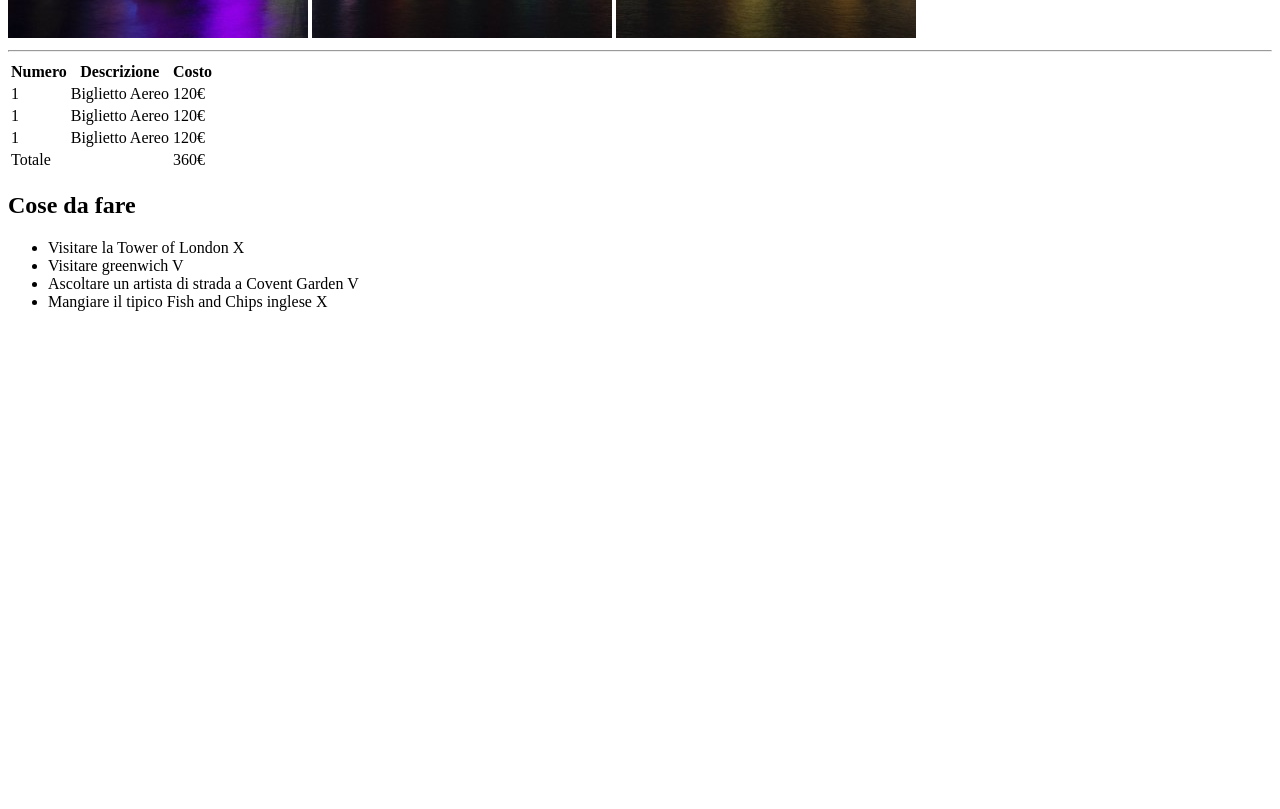
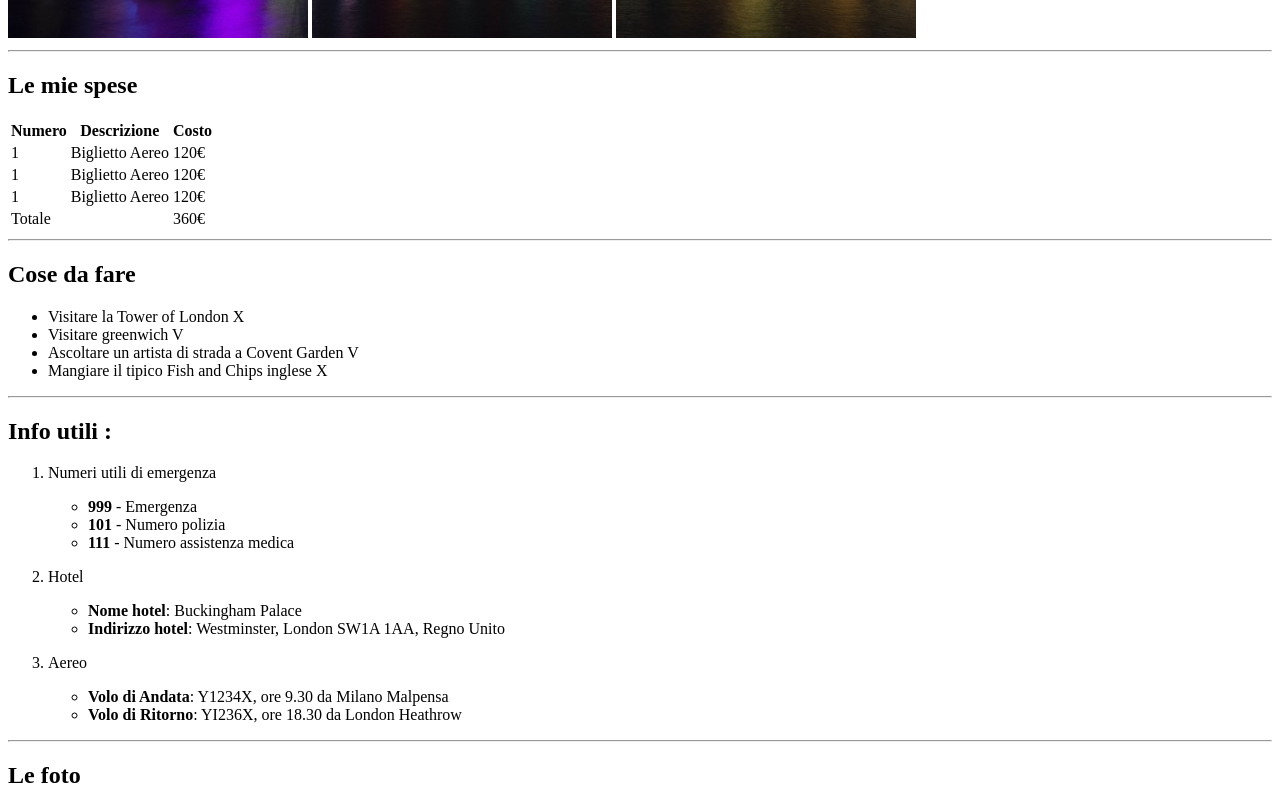
Before and after one commit to antoniom28/html-london-trip, a plain HTML site: page index.html in a window 1280 px wide. Shown: the part 570-1379 px from the top of the page. Before the commit the page ends 897 px from the top, so only its background shows below. Drawn offline with Linux system fonts and the light colour scheme.

Commit message:
info utili (doppia lista)

```diff
--- a/index.html
+++ b/index.html
@@ -17,6 +17,7 @@
 
     <main>
         <section>
+            <h2>Le mie spese</h2>
             <table>
                 <tr>
                     <th>Numero</th>
@@ -45,7 +46,7 @@
                 </tr>
             </table>
         </section>
-
+        <hr>
         <section>
             <h2>Cose da fare</h2>
             <ul>
@@ -55,14 +56,38 @@
                 <li> Mangiare il tipico Fish and Chips inglese X</li>
             </ul>
         </section>
-
+        <hr>
         <section>
-
+            <h2>Info utili : </h2>
+            <ol>
+                <li>
+                    <p>Numeri utili di emergenza</p>
+                    <ul>
+                        <li><strong>999</strong> - Emergenza</li>
+                        <li><strong>101</strong> - Numero polizia</li>
+                        <li><strong>111</strong> - Numero assistenza medica</li>
+                    </ul>
+                </li>
+                <li>
+                    <p>Hotel</p>
+                    <ul>
+                        <li><strong>Nome hotel</strong>: Buckingham Palace</li>
+                        <li><strong>Indirizzo hotel</strong>: Westminster, London SW1A 1AA, Regno Unito</li>
+                    </ul>
+                </li>
+                <li>
+                    <p>Aereo</p>
+                    <ul>
+                        <li><strong>Volo di Andata</strong>: Y1234X, ore 9.30 da Milano Malpensa</li>
+                        <li><strong>Volo di Ritorno</strong>: YI236X, ore 18.30 da London Heathrow</li>
+                    </ul>
+                </li>
+            </ol>
         </section>
     </main>
-
+    <hr>
     <footer>
-
+        <h2>Le foto </h2>
     </footer>
 </body>
 </html>
```
